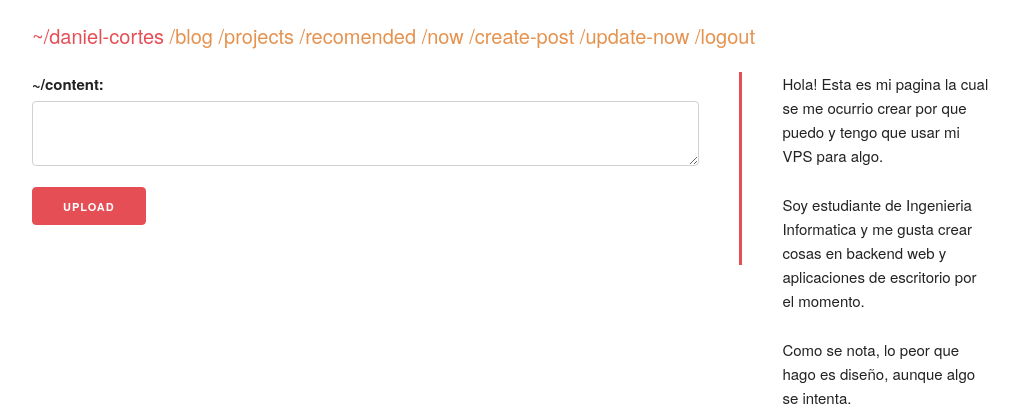
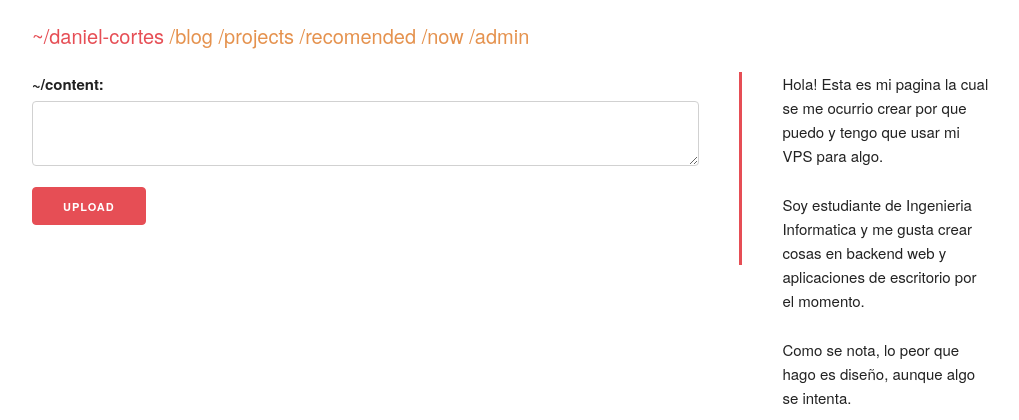
Before and after one commit to Ryuuji159/blog, a Flask app: page /now/update in a window 1280 px wide. Shown: the top 420 px of the page, without its empty margins (128-1147 px from the left). Run offline with Flask 2, Linux system fonts and the light colour scheme; the visitor is signed in with stand-in values (Sample User, id 1); data comes from the database, SQL or seed files in the repository.

Commit message:
Creado un "panel" de administracion, basicamente son links a las rutas para crear cosas :3

```diff
--- a/www/admin.py
+++ b/www/admin.py
@@ -1,9 +1,11 @@
 from flask import Blueprint, flash, g, redirect, render_template, request, session, url_for
 
 from www.db import get_db
+from www.auth import admin_required
 
 bp = Blueprint('admin', __name__, url_prefix='/admin')
 
 @bp.route('/panel')
+@admin_required
 def panel():
     return render_template('admin/panel.html')
--- a/www/templates/base.html
+++ b/www/templates/base.html
@@ -17,9 +17,7 @@
             <a href="{{ url_for('recommended.index') }}" class="nav-link">/recomended</a>
             <a href="{{ url_for('now.index') }}" class="nav-link">/now</a>
             {% if g.user %}
-            <a href="{{ url_for('blog.create') }}" class="nav-link logout">/create-post</a>
-            <a href="{{ url_for('now.update') }}" class="nav-link logout">/update-now</a>
-            <a href="{{ url_for('auth.logout') }}" class="nav-link logout">/logout</a>
+            <a href="{{ url_for('admin.panel') }}" class="nav-link">/admin</a>
             {% endif %}
         </div>
     </nav>
```
Also changed, not shown: www/templates/admin/panel.html (added, +11 -0 lines).
